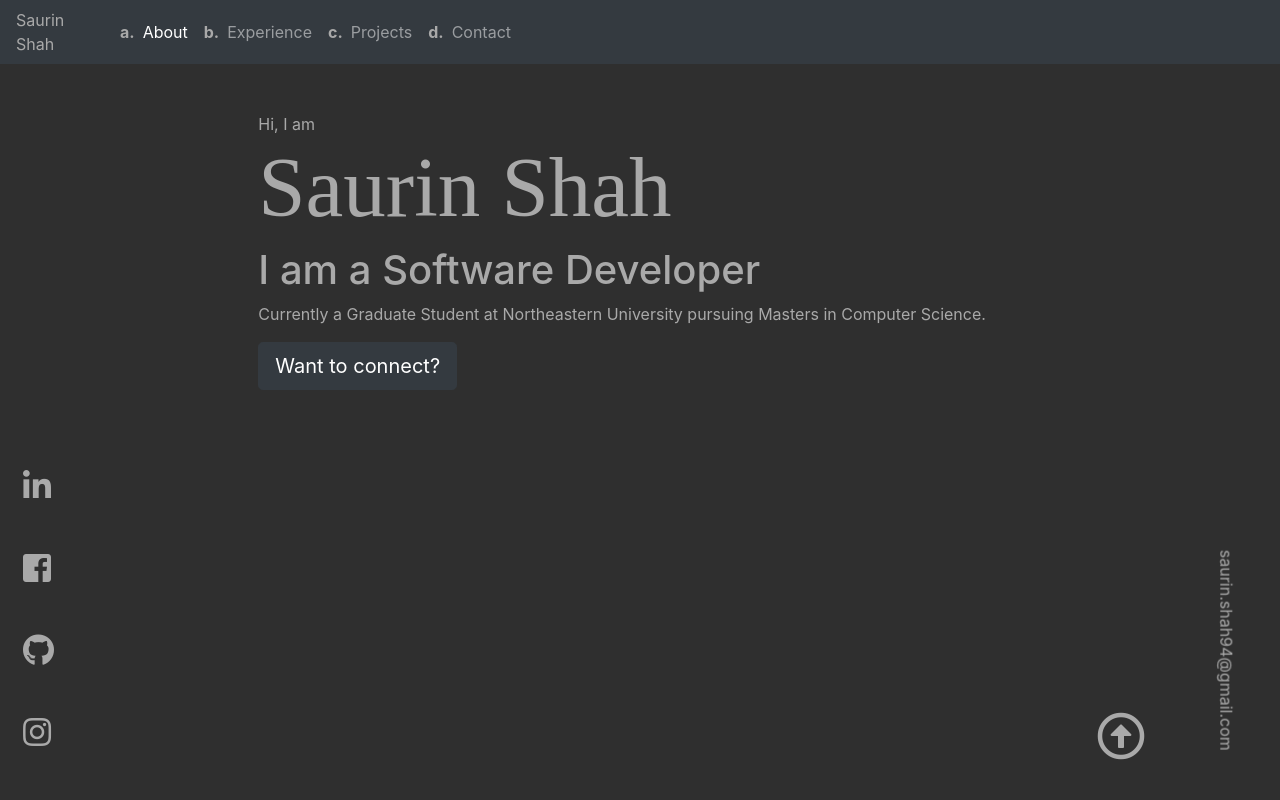
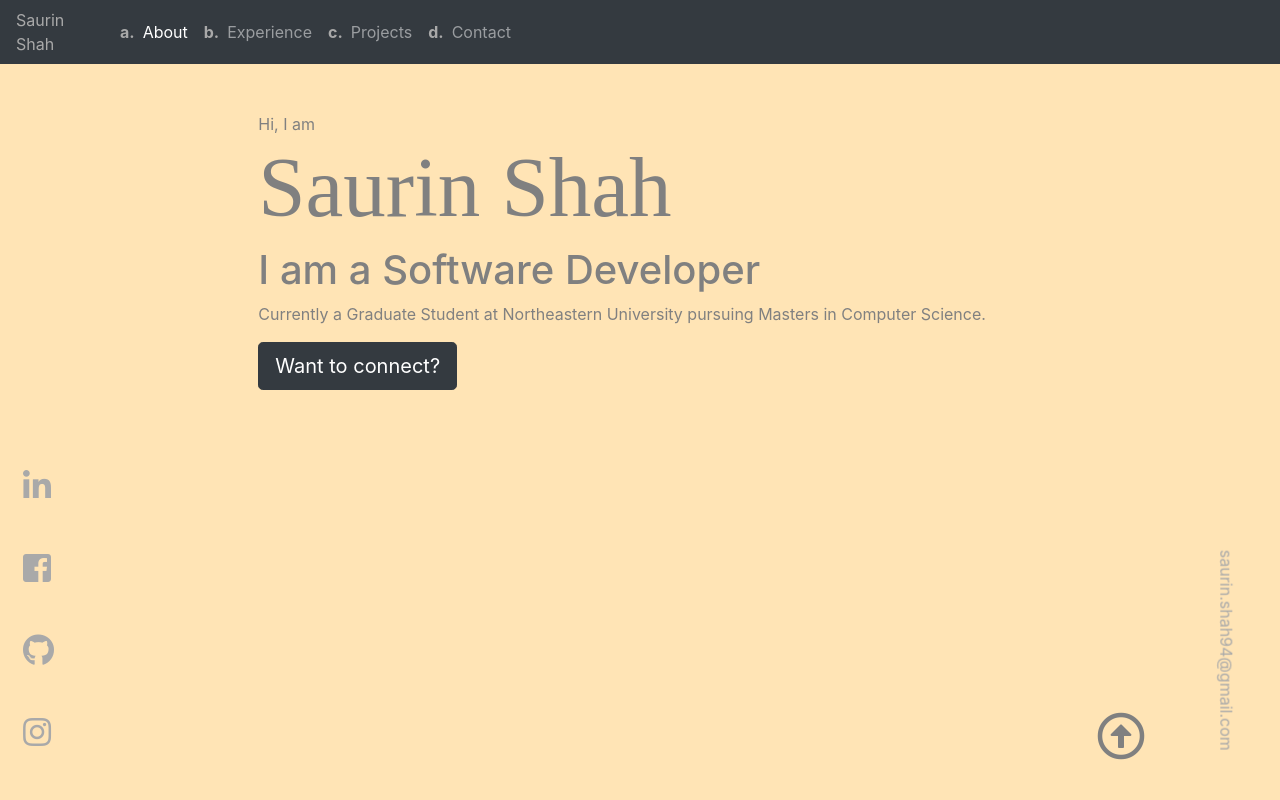
Before and after one commit to saurin94/personal_portfolio, a React (Create React App) app: page / in a window 1280 px wide. Shown: the top 800 px of the page. Built offline with nearby package versions, Linux system fonts and the light colour scheme.

Commit message:
fixed color

```diff
--- a/src/App.css
+++ b/src/App.css
@@ -33,8 +33,8 @@
 }
 
 .main-page{
-  background-color: #2f2f2f;
-  color: darkgray;
+  background-color: #FFE4B5;
+  color: gray;
 }
 
 .nav-item{
```
